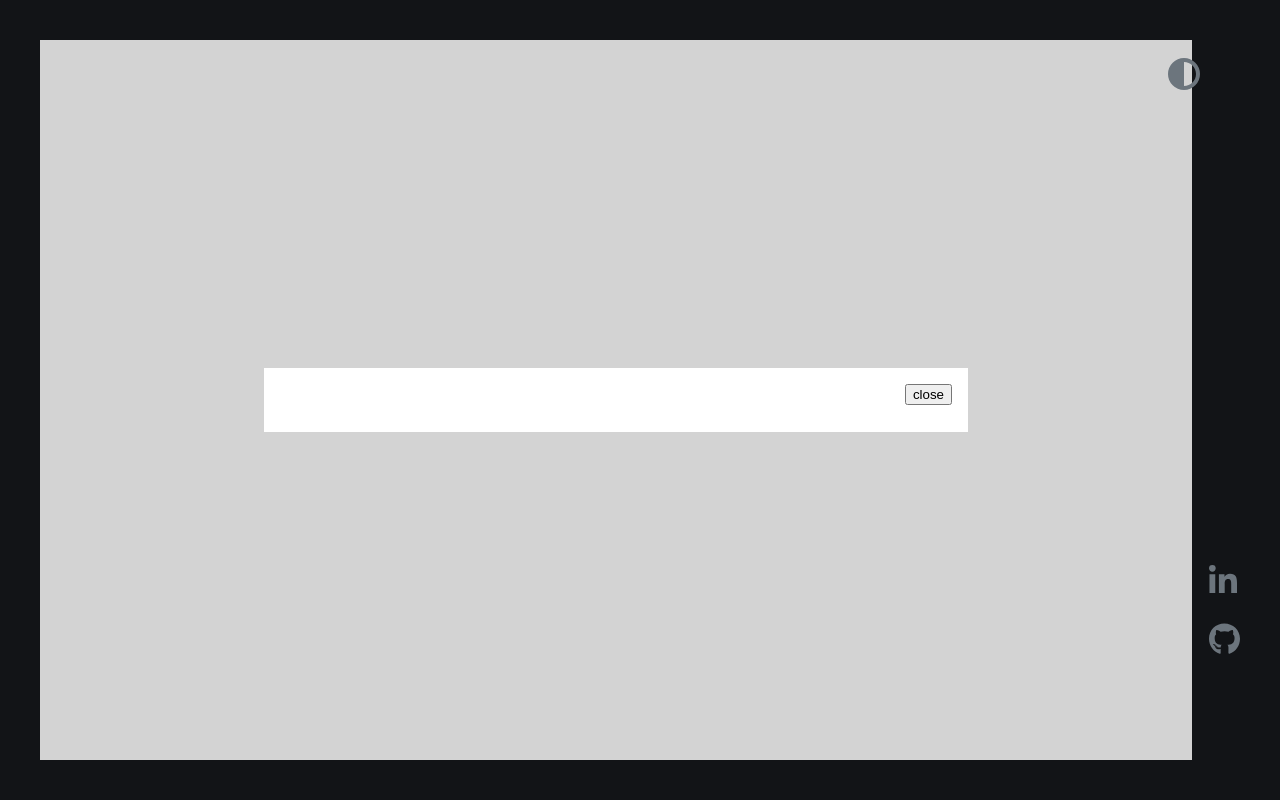
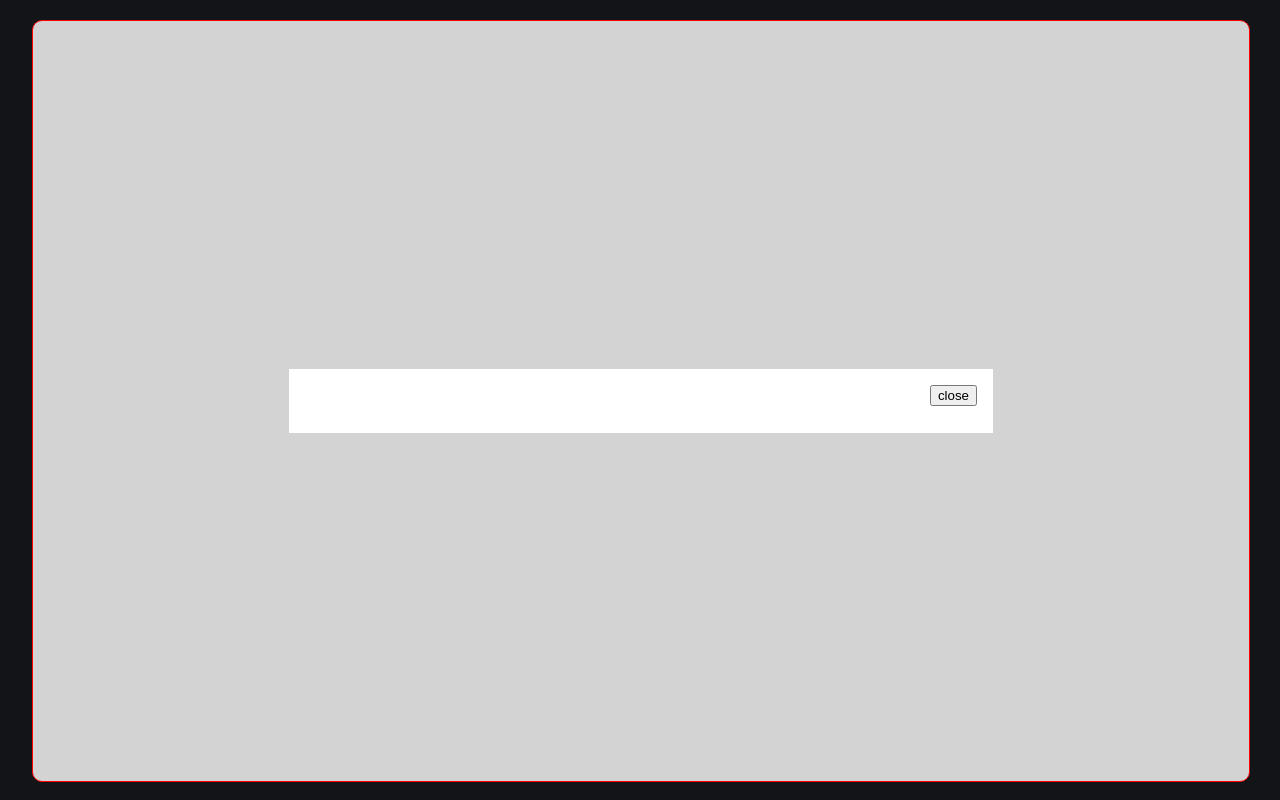
Before and after one commit to giuseppi/giuseppipelayo.com, a React (Create React App) app: page / in a window 1280 px wide. Both pictures are taken after a click on the button 1074 px from the left and 76 px from the top of the page. Shown: the top 800 px of the page. Built offline with nearby package versions, Linux system fonts and the light colour scheme.

Commit message:
fixed popup alignment

```diff
--- a/src/App.css
+++ b/src/App.css
@@ -136,14 +136,20 @@ html {
 
 .popup-container {
   position: fixed;
-  top: 2.5rem;
-  left: 2.5rem;
-  width: 90vw;
-  height: 90vh;
+  width: 95vw;
+  height: 95vh;
+  top: 50%;
+  left: 50%;
+  margin-top: -47.5vh; /* Negative half of height. */
+  margin-left: -47.5vw; /* Negative half of width. */
+  text-align: center;
   background-color: #d3d3d3;
   display: flex;
   justify-content: center;
   align-items: center;
+  z-index: 999;
+  border: 1px solid red;
+  border-radius: 10px;
 }
 
 .popup-inner {
```
